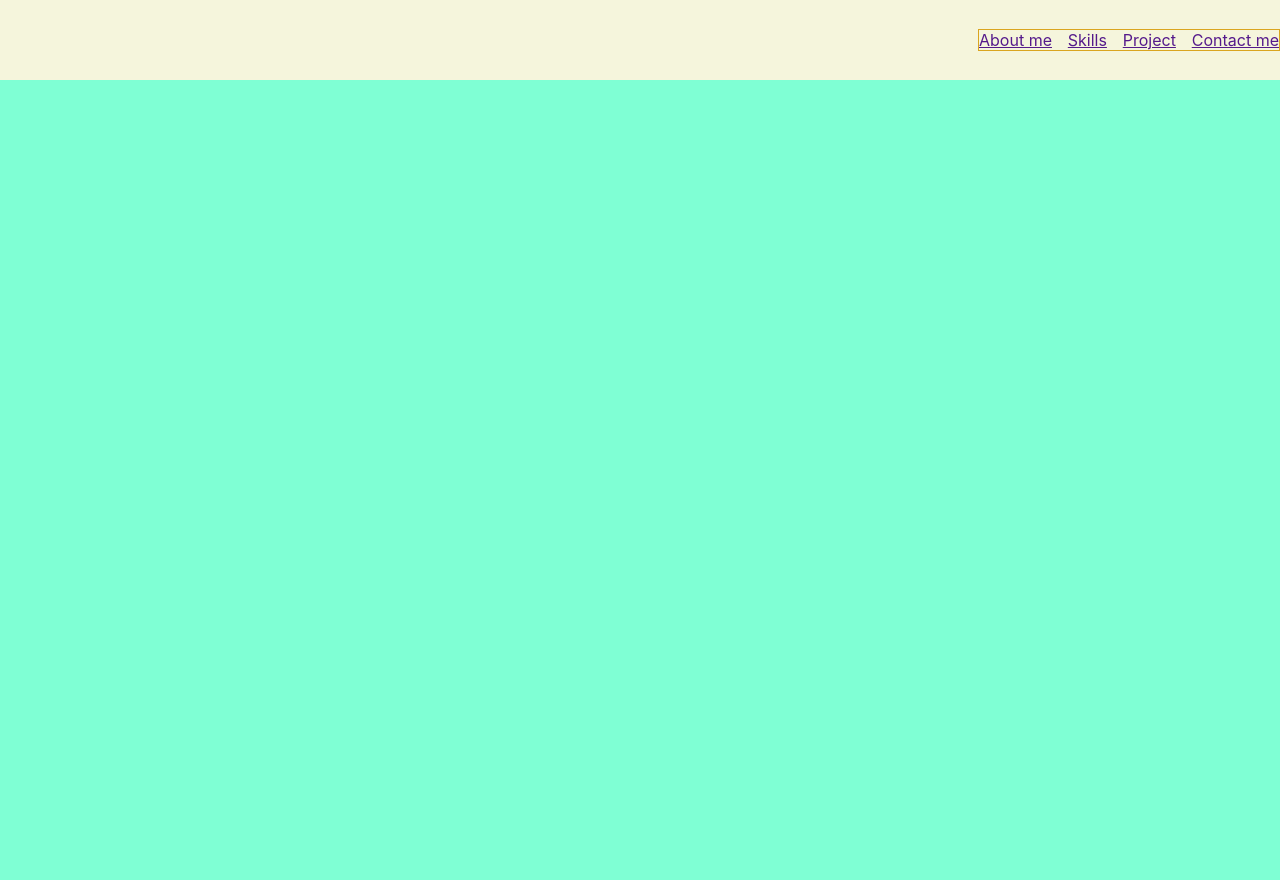
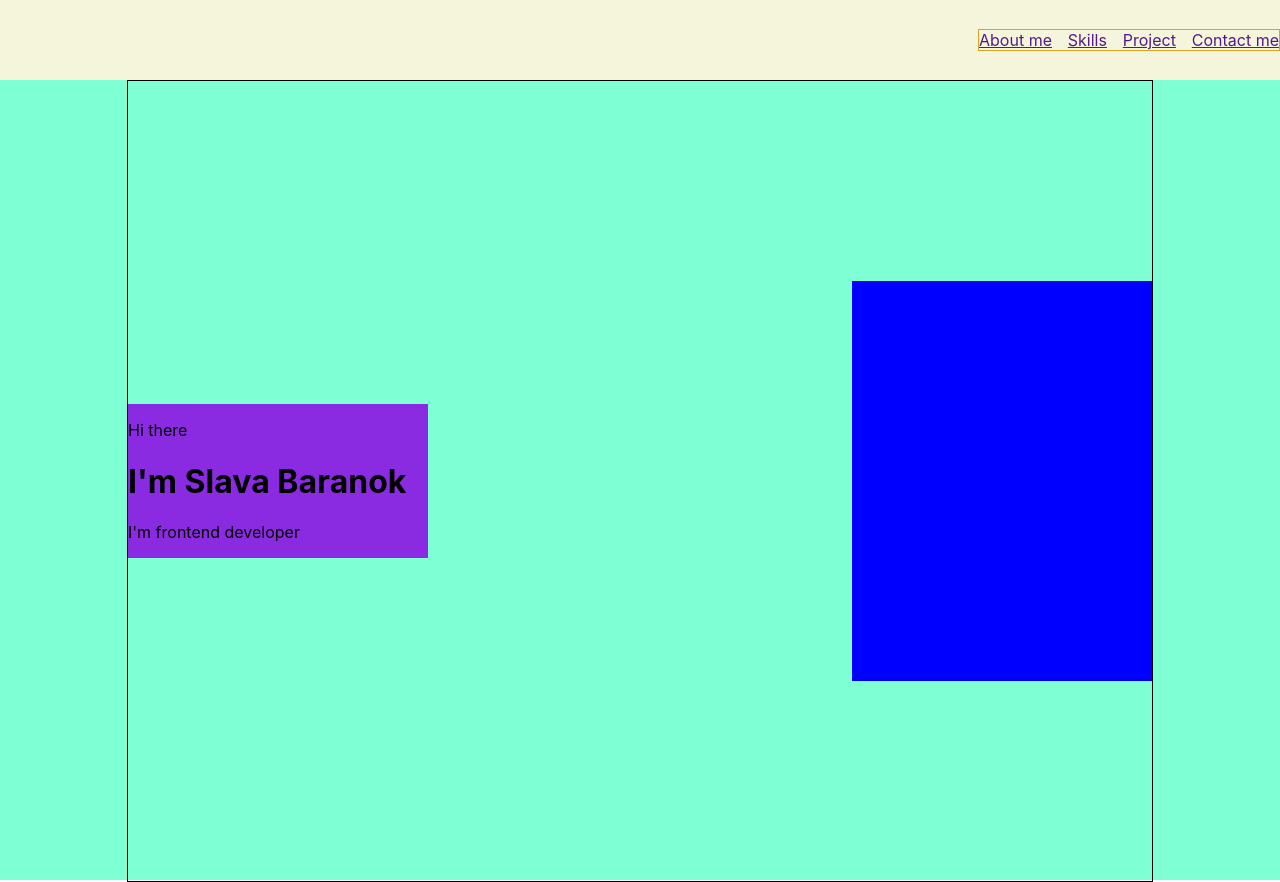
Before and after one commit to mr-Freeman-S/portfolio, a React (Create React App) app: page / in a window 1280 px wide. Built offline with nearby package versions, Linux system fonts and the light colour scheme.

Commit message:
add skeleton in about me

```diff
--- /dev/null
+++ b/src/common/styles/Container.module.css
@@ -0,0 +1,9 @@
+.wrapper {
+    border: 1px solid;
+    width: 80%;
+    height: 100%;
+    margin: 0 auto;
+    display: flex;
+    align-items: center;
+    justify-content: space-between;
+}
--- a/src/components/aboutMe/AboutMe.js
+++ b/src/components/aboutMe/AboutMe.js
@@ -1,12 +1,19 @@
 import React from 'react';
 import style from "./AboutMe.module.css"
+import styleContainer from "../../common/styles/Container.module.css"
 
 
 const AboutMe = () => {
     return (
         <div className={style.about}>
-            <div className={style.text}></div>
+            <div className={styleContainer.wrapper}>
+            <div className={style.text}>
+                <p>Hi there</p>
+                <h1>I'm Slava Baranok</h1>
+                <p>I'm frontend developer</p>
+            </div>
             <div className={style.photo}></div>
+            </div>
         </div>
     );
 };
--- a/src/components/aboutMe/AboutMe.module.css
+++ b/src/components/aboutMe/AboutMe.module.css
@@ -2,7 +2,13 @@
     height: 100vh;
     background-color: aquamarine;
 }
+
 .text {
     width: 300px;
-
+    background-color: blueviolet;
 }
+.photo {
+    width: 300px;
+    height: 400px;
+    background-color: blue;
+}
```
